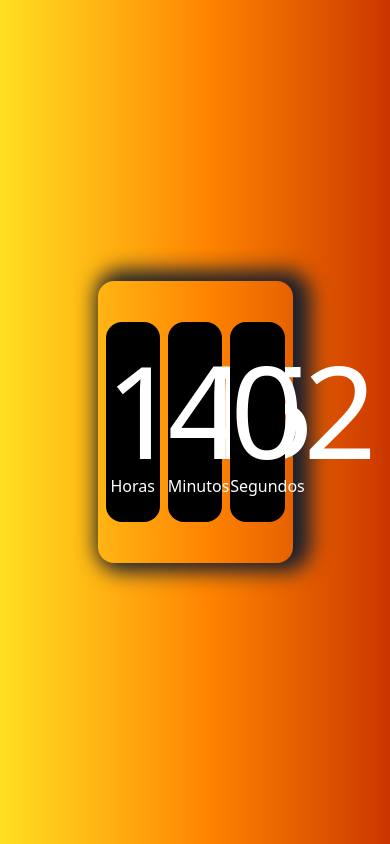
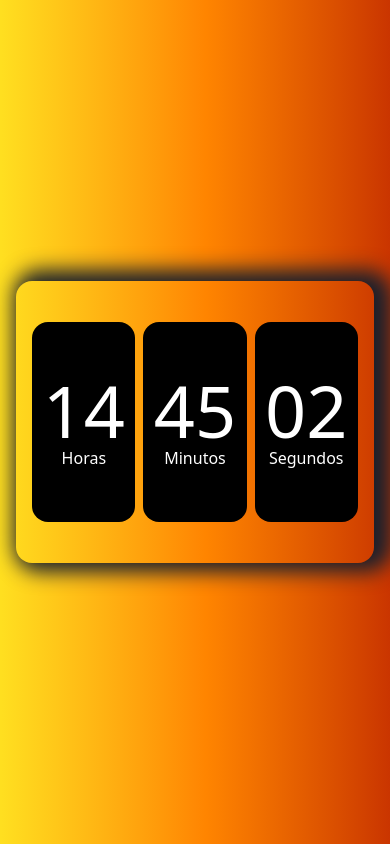
Before and after one commit to Natan-Barbosa/Rel-gio-Digital, a plain HTML site: page index.html in a window 390 px wide. Drawn offline with nearby package versions, Linux system fonts and the light colour scheme.

Commit message:
feat: add responsive  design

```diff
--- a/index.html
+++ b/index.html
@@ -10,18 +10,26 @@
     class="h-screen w-screen bg-linear-to-r from-yellow-300 via-orange-400 to-orange-700 flex justify-center items-center"
   >
     <main
-      class="h-1/3 w-1/2 shadow-[8px_-1px_20px_10px_#1a202c] flex justify-center items-center gap-2 p-4 rounded-2xl"
+      class="lg:h-1/2 h-1/3 xl:w-1/2 w-11/12 shadow-[8px_-1px_20px_10px_#1a202c] flex justify-center items-center gap-2 p-4 rounded-2xl"
     >
       <div
         class="bg-black h-4/5 w-1/3 flex flex-col justify-center rounded-2xl"
       >
-        <h1 class="text-white font-sans text-center text-9xl" id="hours">00</h1>
+        <h1
+          class="text-white font-sans text-center lg:text-9xl text-7xl"
+          id="hours"
+        >
+          00
+        </h1>
         <h2 class="text-white font-sans text-center">Horas</h2>
       </div>
       <div
         class="bg-black h-4/5 w-1/3 flex flex-col justify-center rounded-2xl"
       >
-        <h1 class="text-white font-sans text-center text-9xl" id="minutes">
+        <h1
+          class="text-white font-sans text-center lg:text-9xl text-7xl"
+          id="minutes"
+        >
           00
         </h1>
         <h2 class="text-white font-sans text-center">Minutos</h2>
@@ -29,7 +37,10 @@
       <div
         class="bg-black h-4/5 w-1/3 flex flex-col justify-center rounded-2xl"
       >
-        <h1 class="text-white font-sans text-center text-9xl" id="seconds">
+        <h1
+          class="text-white font-sans text-center lg:text-9xl text-7xl"
+          id="seconds"
+        >
           00
         </h1>
         <h2 class="text-white font-sans text-center">Segundos</h2>
```
